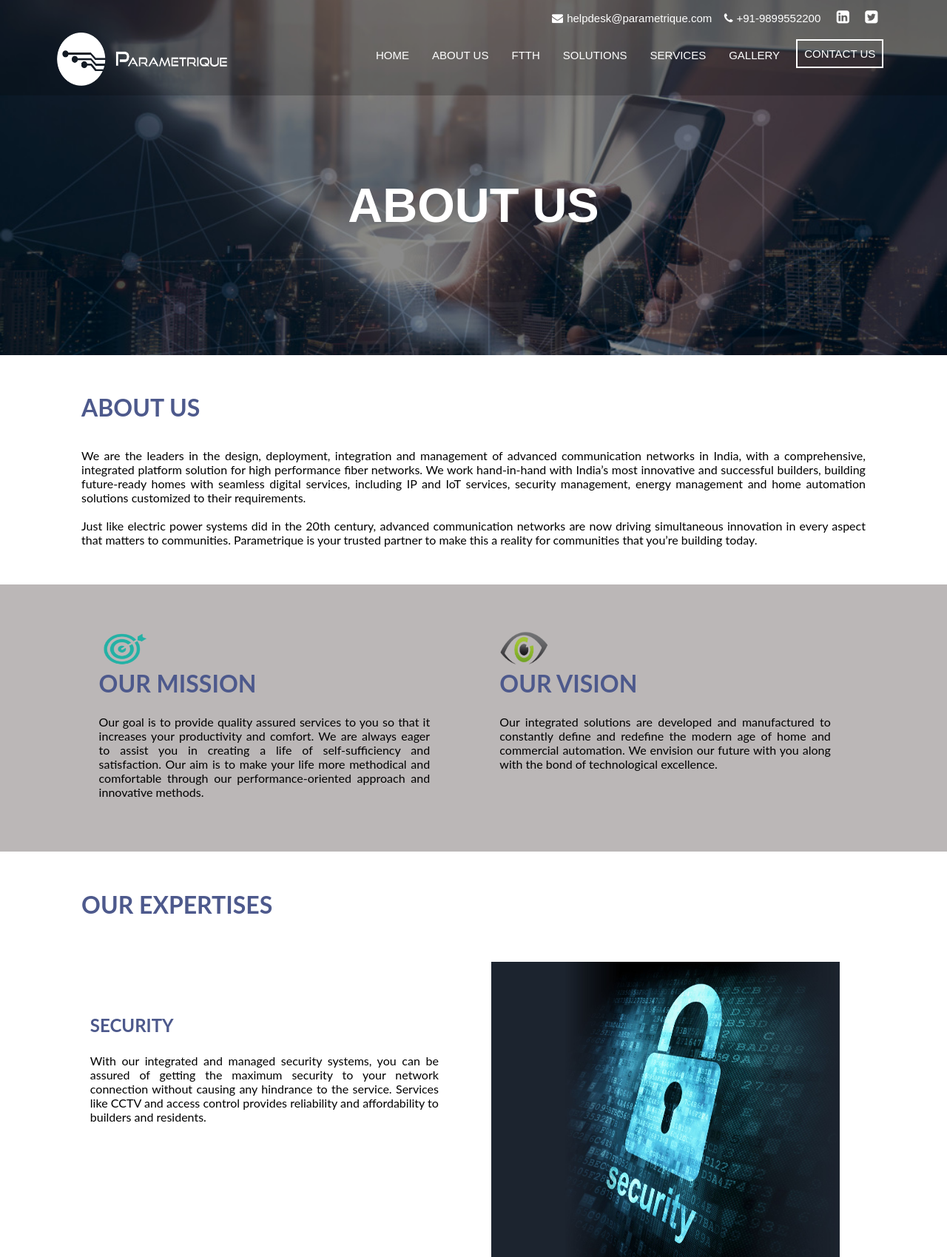
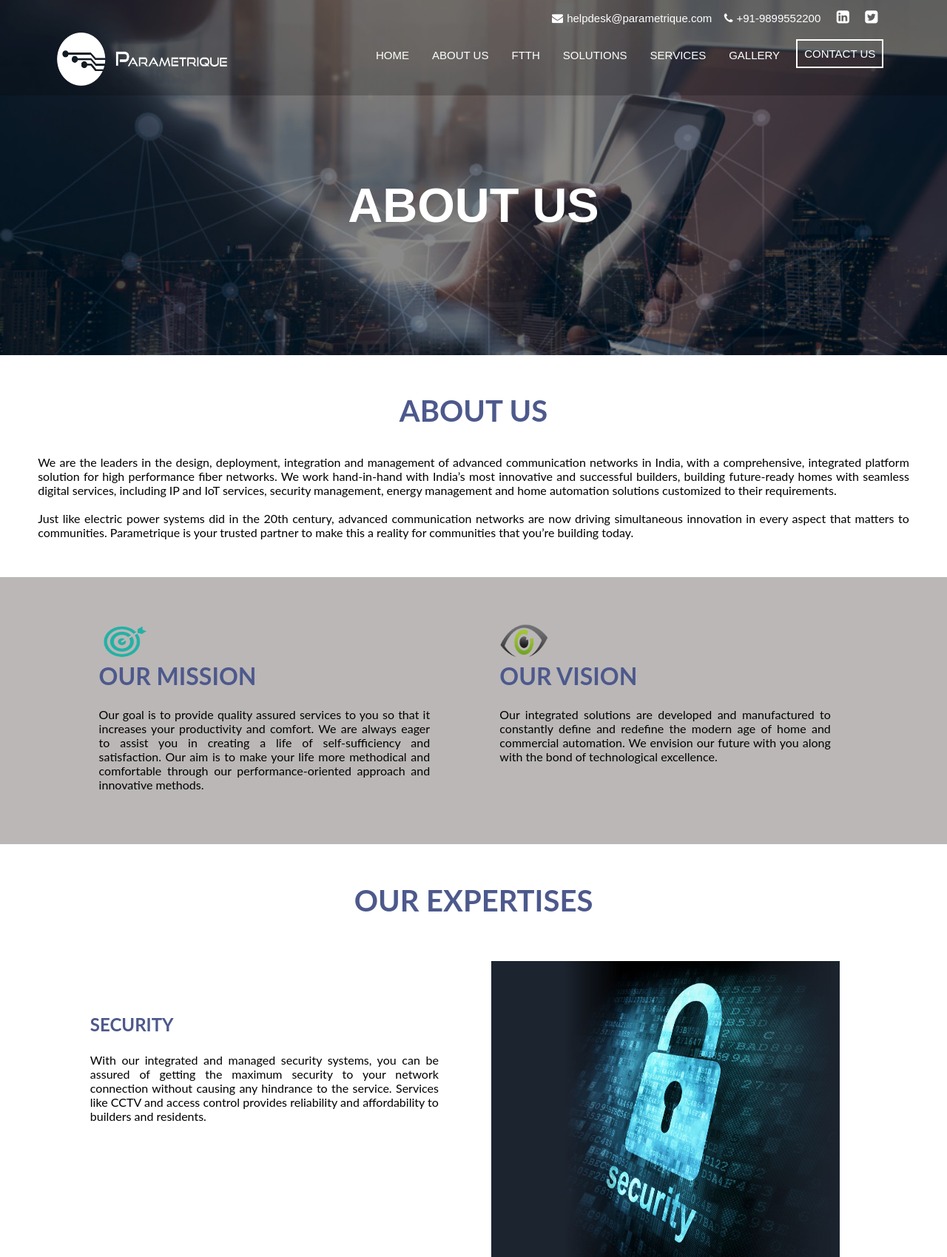
Before and after one commit to ankesh19/parametrique-php, a PHP site: page /about-us.php in a window 1280 px wide. Shown: the top 1699 px of the page at 74% size. Run offline with PHP 8.4, Linux system fonts and the light colour scheme; some libraries are stand-ins or nearby versions.

Commit message:
code optimization

```diff
--- a/assets/css/about-us.css
+++ b/assets/css/about-us.css
@@ -3,6 +3,18 @@
     height:auto;
     padding: 4%;
     overflow: hidden;
+}
+.heading{
+    color: #4d598c;
+    text-align: center;
+    font-size: 20px;
+}
+.description{
+    color: black;
+    width: 100%;
+    margin-top: 3%;
+    font-size: 16px;
+    text-align: justify;
 }
 .box{
     width:40%;
@@ -36,18 +48,6 @@
     width:15%;
     height:20%;
 }
-.heading{
-    color: #4d598c;
-    margin-left:5%;
-}
-.description{
-    color: black;
-    width: 90%;
-    margin-left:5%;
-    margin-top: 3%;
-    font-size: 16px;
-    text-align: justify;
-}
 
 /*responsive design*/
 @media (max-width: 1000px) {
```
